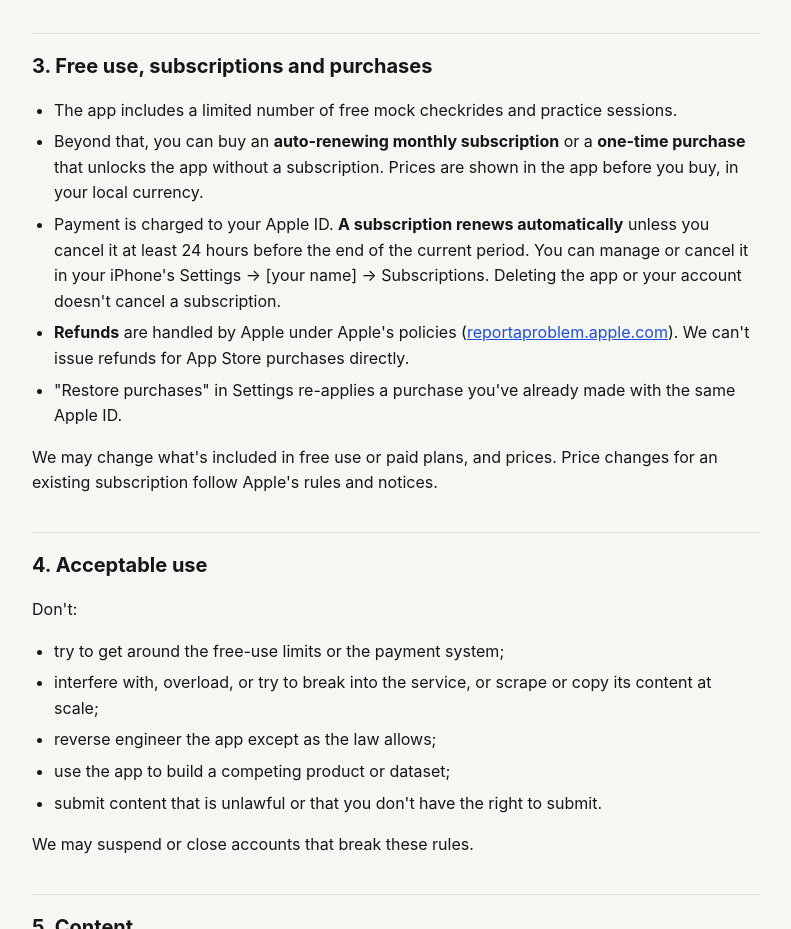
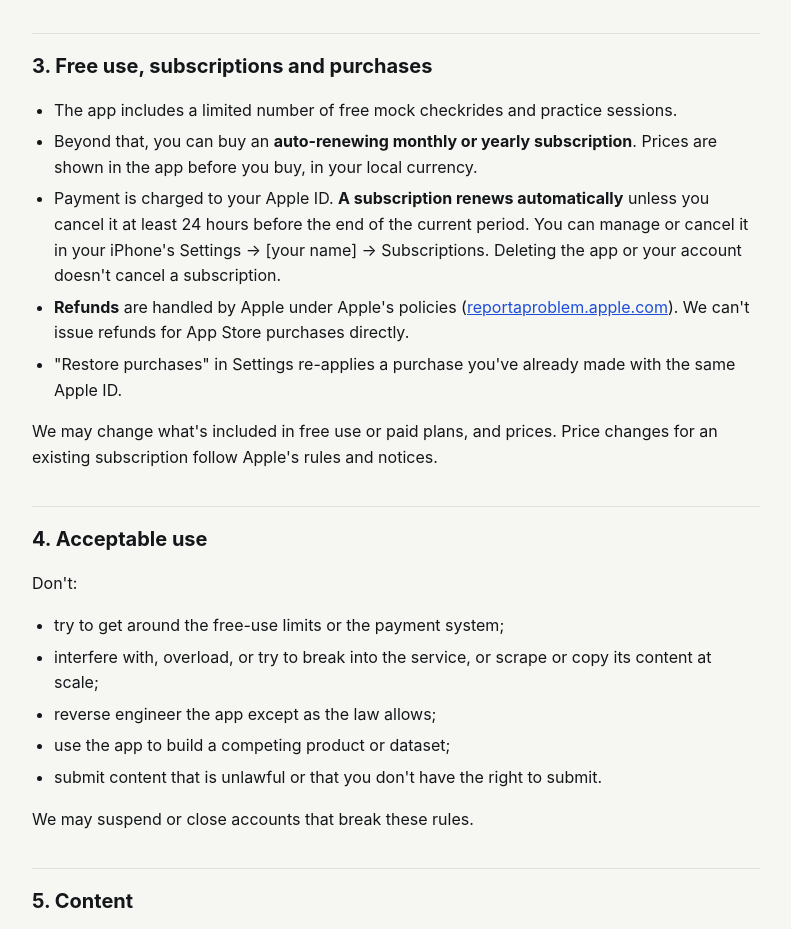
Before and after one commit to kawhi-z/truedpe-site, a plain HTML site: page terms/index.html in a window 1280 px wide. Shown: the part 1006-1935 px from the top of the page, without its empty margins (244-1035 px from the left). Drawn offline with Linux system fonts and the light colour scheme.

Commit message:
条款和帮助页：买断改年订阅
Co-Authored-By: Claude Opus 5.5 <noreply@anthropic.com>

```diff
--- a/terms/index.html
+++ b/terms/index.html
@@ -42,7 +42,7 @@ footer{margin-top:48px;color:var(--ink2);font-size:14px}
 <p>You can use the app as a guest, sign in with Apple, or sign in with a one-time code sent to your email address. A guest account lives on your iPhone; to keep your progress on another device, link it to Apple or email in <strong>Settings</strong>. You're responsible for activity on your account. You must be at least 13 years old to use the app; if you're under the age of majority where you live, you need a parent's or guardian's permission.</p>
 <p>You can delete your account at any time in <strong>Settings → Delete account</strong>. See the Privacy Policy for what that deletes.</p>
 <h2>3. Free use, subscriptions and purchases</h2>
-<ul><li>The app includes a limited number of free mock checkrides and practice sessions.</li><li>Beyond that, you can buy an <strong>auto-renewing monthly subscription</strong> or a <strong>one-time purchase</strong> that unlocks the app without a subscription. Prices are shown in the app before you buy, in your local currency.</li><li>Payment is charged to your Apple ID. <strong>A subscription renews automatically</strong> unless you cancel it at least 24 hours before the end of the current period. You can manage or cancel it in your iPhone's Settings → [your name] → Subscriptions. Deleting the app or your account doesn't cancel a subscription.</li><li><strong>Refunds</strong> are handled by Apple under Apple's policies (<a href="https://reportaproblem.apple.com">reportaproblem.apple.com</a>). We can't issue refunds for App Store purchases directly.</li><li>"Restore purchases" in Settings re-applies a purchase you've already made with the same Apple ID.</li></ul>
+<ul><li>The app includes a limited number of free mock checkrides and practice sessions.</li><li>Beyond that, you can buy an <strong>auto-renewing monthly or yearly subscription</strong>. Prices are shown in the app before you buy, in your local currency.</li><li>Payment is charged to your Apple ID. <strong>A subscription renews automatically</strong> unless you cancel it at least 24 hours before the end of the current period. You can manage or cancel it in your iPhone's Settings → [your name] → Subscriptions. Deleting the app or your account doesn't cancel a subscription.</li><li><strong>Refunds</strong> are handled by Apple under Apple's policies (<a href="https://reportaproblem.apple.com">reportaproblem.apple.com</a>). We can't issue refunds for App Store purchases directly.</li><li>"Restore purchases" in Settings re-applies a purchase you've already made with the same Apple ID.</li></ul>
 <p>We may change what's included in free use or paid plans, and prices. Price changes for an existing subscription follow Apple's rules and notices.</p>
 <h2>4. Acceptable use</h2>
 <p>Don't:</p>
```
Also changed, not shown: support/index.html (+1 -1 lines).
